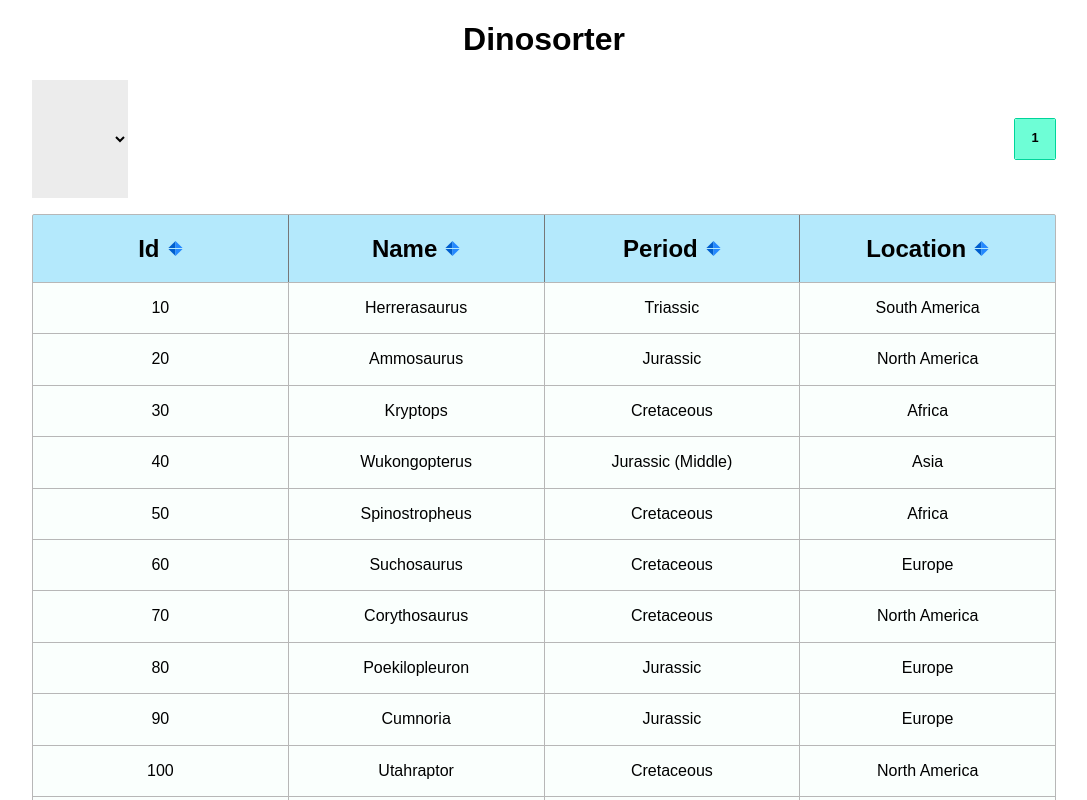
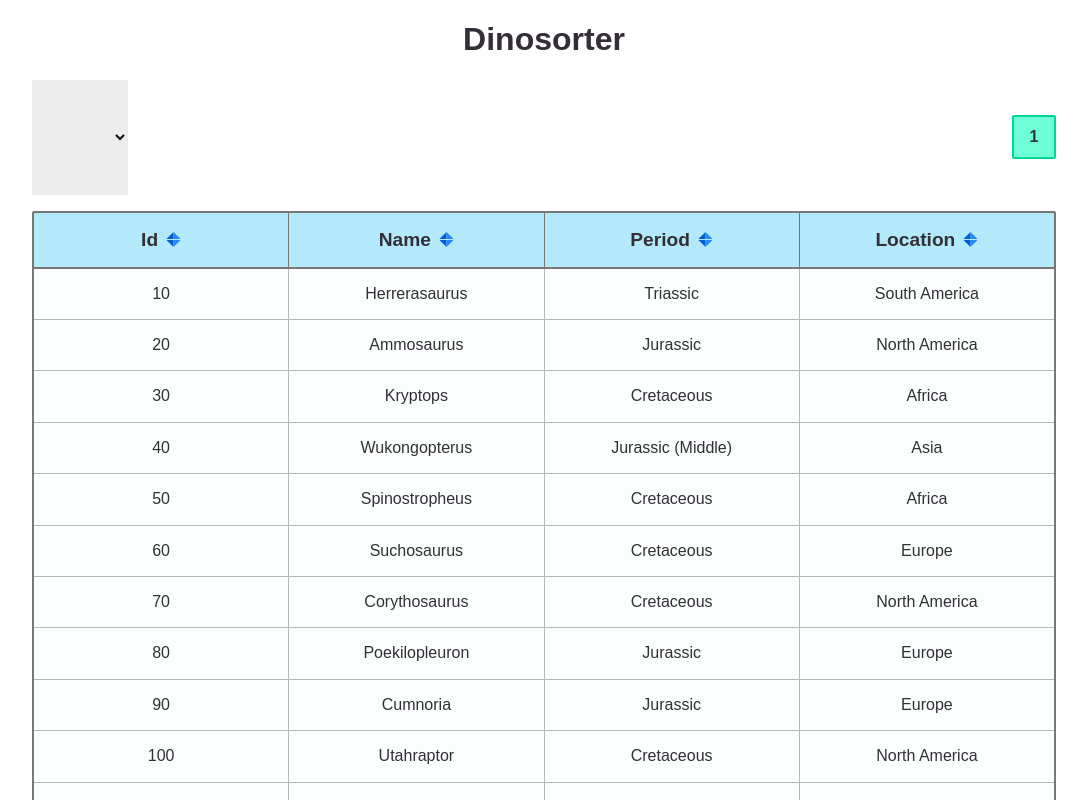
Before and after one commit to brenderbee/table-practice, a React (Create React App) app: page / in a window 1280 px wide. Shown: the top 800 px of the page, without its empty margins (96-1183 px from the left). Built offline with nearby package versions, Linux system fonts and the light colour scheme.

Commit message:
Adjust border styles and add transitions to hover effects.

```diff
--- a/src/assets/css/EntriesNav.css
+++ b/src/assets/css/EntriesNav.css
@@ -1,6 +1,6 @@
 .entries-nav {
   align-items: center;
-  border: 1px solid #00D59A;
+  border: 2px solid #00D59A;
   border-radius: 2px;
   display: flex;
   justify-content: flex-start;
--- a/src/assets/css/EntriesPerPage.css
+++ b/src/assets/css/EntriesPerPage.css
@@ -7,7 +7,7 @@
 .entries-per-page select {
   background: #ececec;
   border: none;
-  font-size: 18px;
+  font-size: 1rem;
   width: 5rem;
   height: 100%;
   padding: 3rem;
--- a/src/assets/css/NavNumber.css
+++ b/src/assets/css/NavNumber.css
@@ -1,12 +1,13 @@
 .nav-number {
   align-items: center;
   background: #fafffd;
-  border-right: 1px solid #00D59A;
+  border-right: 2px solid #00D59A;
   display: flex;
   font-size: 0.8rem;
   height: 2.5rem;
   justify-content: center;
   width: 2.5rem;
+  transition: 0.3s ease;
 }
 
 .nav-number:last-child {
@@ -21,5 +22,5 @@
 .nav-number.current {
   background-color: rgba(110, 254, 214, 1);
   font-weight: bold;
-  border-radius: 2px;
+  font-size: 1rem;
 }
--- a/src/assets/css/Row.css
+++ b/src/assets/css/Row.css
@@ -4,6 +4,7 @@
   display: flex;
   justify-content: space-between;
   align-items: center;
+  transition: 0.3s ease;
 }
 
 .row:last-child {
--- a/src/assets/css/Table.css
+++ b/src/assets/css/Table.css
@@ -4,7 +4,7 @@
 }
 
 .table-body {
-  border: 1px solid #b7b7b7;
+  border: 2px solid #777777;
   border-radius: 2px;
   margin-bottom: 5rem;
 }
--- a/src/assets/css/TableHeader.css
+++ b/src/assets/css/TableHeader.css
@@ -1,7 +1,7 @@
 .table-header {
   align-items: center;
   background-color: #6dd5fa82;
-  border-bottom: 1px solid #b7b7b7;
+  border-bottom: 2px solid #777777;
   font-size: 1rem;
   display: flex;
   justify-content: space-between;
--- a/src/index.css
+++ b/src/index.css
@@ -1,3 +1,8 @@
 body {
   font-family: sans-serif;
+  color: #342e37;
 }
+
+h2 {
+  font-size: 1.2rem;
+}
```
